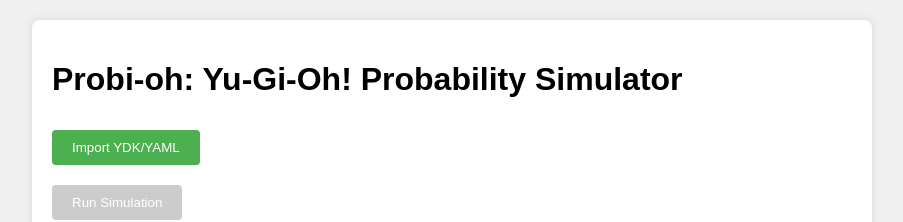
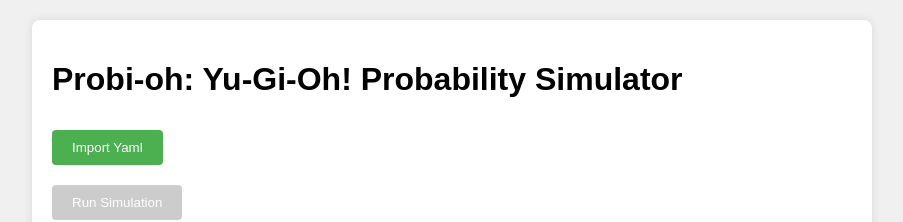
Before and after one commit to CodeFatherG/probi-oh, a React app: page / in a window 1280 px wide. Shown: the top 222 px of the page, without its empty margins (188-1091 px from the left). Built offline with nearby package versions, Linux system fonts and the light colour scheme.

Commit message:
Rewrite fileinput to be generic so I can use it for the ydk too

```diff
--- a/src/App.tsx
+++ b/src/App.tsx
@@ -20,7 +20,7 @@ const App: React.FC = () => {
     const [error, setError] = useState<string | null>(null);
     const [isReportVisible, setIsReportVisible] = useState<boolean>(false);
 
-    const handleFileUpload = async (file: File) => {
+    const handleYamlUpload = async (file: File) => {
         try {
             const yamlManager = YamlManager.getInstance();
             const input = await yamlManager.loadFromYamlFile(file);
@@ -103,7 +103,7 @@ const App: React.FC = () => {
     return (
         <div className="App">
             <h1>Probi-oh: Yu-Gi-Oh! Probability Simulator</h1>
-            <FileInput onFileUpload={handleFileUpload} />
+            <FileInput onFileUpload={handleYamlUpload} acceptedExtensions={[".yaml", ".yml"]} importPrompt="Import Yaml" />
             {error && <p className="error-message">{error}</p>}
             <SimulationRunner onRun={runSimulation} disabled={!simulationInput || isSimulationRunning} />
             {isSimulationRunning && <ProgressBar progress={progress} />}
--- a/src/components/FileInput.tsx
+++ b/src/components/FileInput.tsx
@@ -2,9 +2,11 @@ import React, { useState, useRef } from 'react';
 
 interface FileInputProps {
     onFileUpload: (file: File) => void;
+    acceptedExtensions: string[];
+    importPrompt: string;
 }
 
-const FileInput: React.FC<FileInputProps> = ({ onFileUpload }) => {
+const FileInput: React.FC<FileInputProps> = ({ onFileUpload, acceptedExtensions = [".yml", ".yaml"], importPrompt = "Import YAML" }) => {
     const [fileName, setFileName] = useState<string>('');
     const fileInputRef = useRef<HTMLInputElement>(null);
 
@@ -21,7 +23,7 @@ const FileInput: React.FC<FileInputProps> = ({ onFileUpload }) => {
     };
 
     const isValidFileType = (name: string): boolean => {
-        return name.endsWith('.ydk') || name.endsWith('.yaml') || name.endsWith('.yml');
+        return acceptedExtensions.some(ext => name.endsWith(ext));
     };
 
     return (
@@ -30,11 +32,11 @@ const FileInput: React.FC<FileInputProps> = ({ onFileUpload }) => {
                 type="file"
                 ref={fileInputRef}
                 onChange={handleFileChange}
-                accept=".ydk,.yaml,.yml"
+                accept={acceptedExtensions.join(",")}
                 style={{ display: 'none' }}
             />
             <button onClick={handleButtonClick}>
-                {fileName ? 'Change File' : 'Import YDK/YAML'}
+                {fileName ? 'Change File' : importPrompt}
             </button>
             {fileName && (
                 <span className={`file-name ${isValidFileType(fileName) ? 'valid' : 'invalid'}`}>
@@ -42,7 +44,7 @@ const FileInput: React.FC<FileInputProps> = ({ onFileUpload }) => {
                 </span>
             )}
             {fileName && !isValidFileType(fileName) && (
-                <p className="error-message">Invalid file type. Please select a .ydk, .yaml, or .yml file.</p>
+                <p className="error-message">Invalid file type. Please select a {acceptedExtensions.join(', or ')} file type.</p>
             )}
         </div>
     );
```
Also changed, not shown: example_inputs/ydk.txt (deleted), 1 other file (tests, documents, lock files or other folders).
